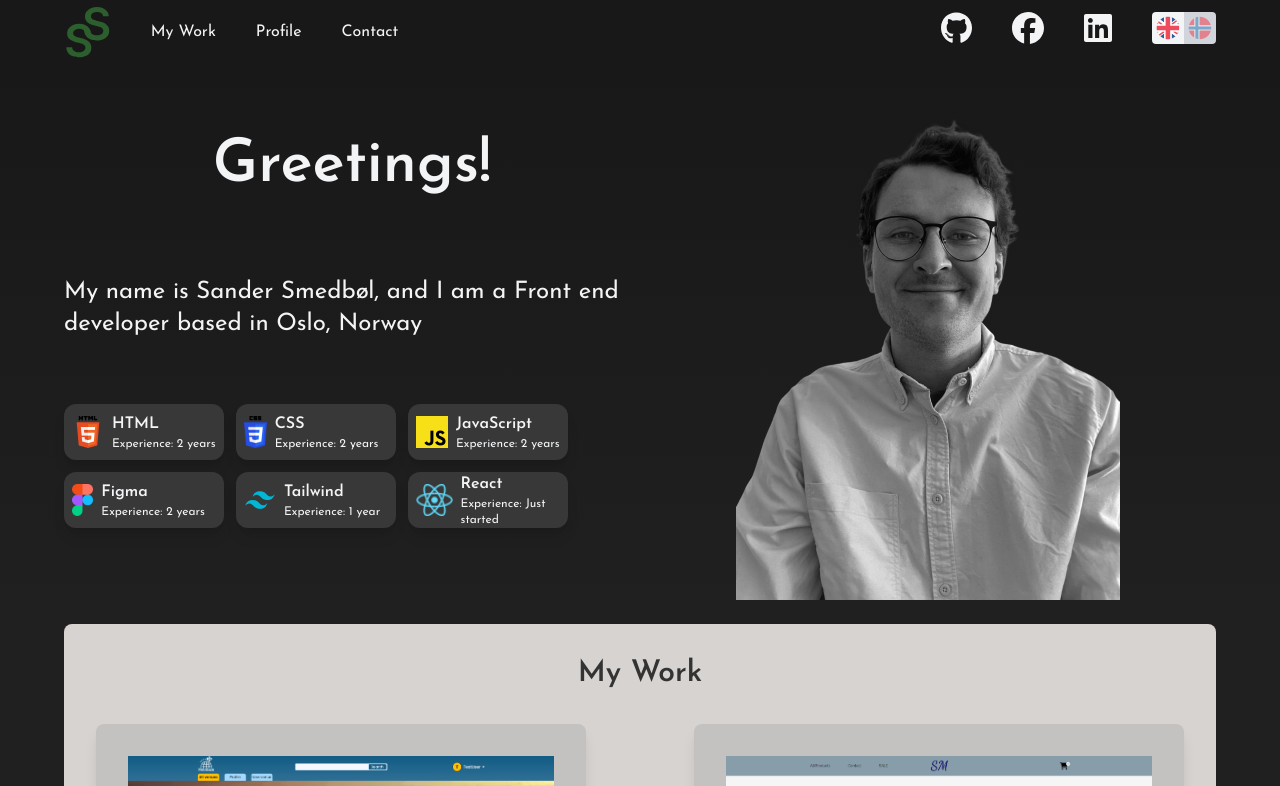
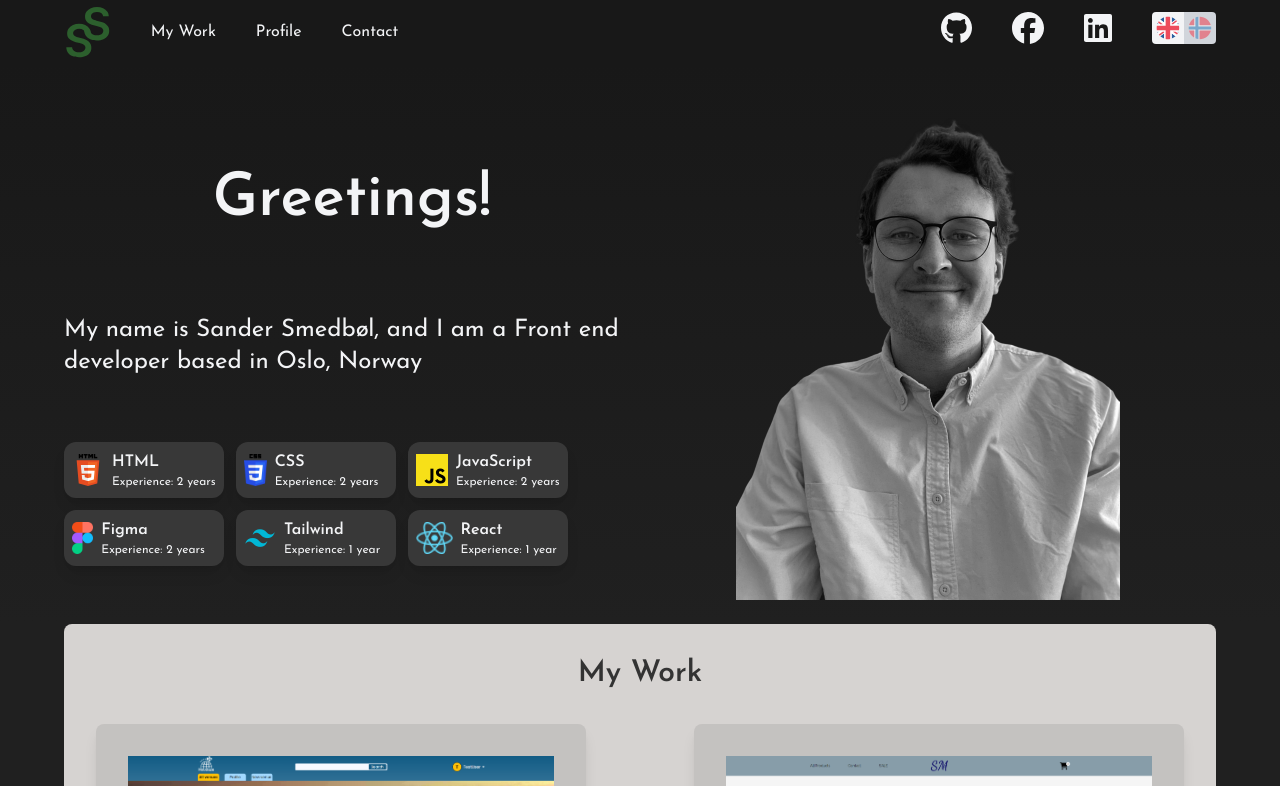
Before and after one commit to SanderSme/portfolio-react-tailwind, a React (Vite) app: page / in a window 1280 px wide. Shown: the top 786 px of the page. Built offline with nearby package versions, Linux system fonts and the light colour scheme.

Commit message:
New CV, Fix experience card and greetings

```diff
--- a/src/components/HeroBanner.jsx
+++ b/src/components/HeroBanner.jsx
@@ -10,7 +10,7 @@ import HeroBannerHeadingCarousel from './HeroBannerHeadingCarousel.jsx'
 import ProfilePic from '../../public/img/portfolio-profile-img.png'
 
 const HeroBanner = () => {
-    const strings = ["Hello!", "Greetings!", "Hei!"]
+    const strings = ["Hello!", "Greetings!", "Hei!", "Bonjour!", "Hola!"]
 
     function test(year) {
         var myDate = new Date().getFullYear()
@@ -25,7 +25,7 @@ const HeroBanner = () => {
 
     return (
         <div className=" max-w-6xl mx-auto w-11/12 flex flex-col-reverse lg:flex-row ">
-            <div className=" w-full text-gray-100 flex flex-col items-center ">
+            <div className=" w-full text-gray-100 flex flex-col items-center justify-center relative">
                 <h1 className="text-3xl md:text-5xl lg:text-6xl my-6 lg:my-12 font-semibold"><HeroBannerHeadingCarousel
                     strings={strings}/></h1>
                 <p className="md:text-2xl lg:mt-8"><span className='nor hidden'>Mitt navn er Sander Smedbøl, og jeg er en Front end utvikler bosatt i Oslo, Norge</span><span
@@ -37,7 +37,7 @@ const HeroBanner = () => {
                     <HeroBannerExperienceCard image={jsLogo} altText="js-logo" language="JavaScript" time={test(2021)}/>
                     <HeroBannerExperienceCard image={figmaLogo} altText="figma-logo" language="Figma" time={test(2021)}/>
                     <HeroBannerExperienceCard image={tailwindLogo} altText="tailwind-logo" language="Tailwind" time={test(2022)}/>
-                    <HeroBannerExperienceCard image={reactLogo} altText="react-logo" language="React" time={test(2023)}/>
+                    <HeroBannerExperienceCard image={reactLogo} altText="react-logo" language="React" time={test(2022)}/>
                 </div>
             </div>
             <div className="w-2/3 md:w-1/2 lg:w-full mx-auto h-fit flex justify-center">
--- a/src/components/HeroBannerHeadingCarousel.jsx
+++ b/src/components/HeroBannerHeadingCarousel.jsx
@@ -1,30 +1,60 @@
-import React, {useState, useEffect} from 'react';
+// import React, { useState, useEffect } from 'react';
+
+// function HeroBannerHeadingCarousel(props) {
+//   const [currentIndex, setCurrentIndex] = useState(0);
+//   const stringArray = props.strings;
+
+//   useEffect(() => {
+//     const intervalId = setInterval(() => {
+//       setCurrentIndex((currentIndex + 1) % stringArray.length);
+//     }, 5000);
+
+//     return () => clearInterval(intervalId);
+//   }, [currentIndex, stringArray]);
+
+//   return (
+//     <div className="string-display">
+//       {stringArray.map((text, index) => (
+//         <div
+//           key={index}
+//           className={`string-display-content ${
+//             index === currentIndex ? 'opacity-100' : 'opacity-0'
+//           } transition-opacity duration-1000 ease-in-out`}
+//         >
+//           {text}
+//         </div>
+//       ))}
+//     </div>
+//   );
+// }
+
+// export default HeroBannerHeadingCarousel;
+import React, { useState, useEffect } from 'react';
 
 function HeroBannerHeadingCarousel(props) {
   const [currentIndex, setCurrentIndex] = useState(0);
   const stringArray = props.strings;
-    const [opacity, setOpacity] = useState(1);
 
   useEffect(() => {
-        setOpacity(0);
-    }, [currentIndex]);
-
-    useEffect(() => {
-        setOpacity(1);
-    }, [currentIndex, stringArray]);
-    useEffect(() => {
     const intervalId = setInterval(() => {
-            setCurrentIndex(currentIndex => (currentIndex + 1) % stringArray.length);
+      setCurrentIndex((currentIndex + 1) % stringArray.length);
     }, 5000);
 
     return () => clearInterval(intervalId);
-    }, [stringArray.length]);
+  }, [currentIndex, stringArray]);
 
   return (
-        <div className="string-display">
-            <div className="string-display-content" style={{opacity}}>
-                {stringArray[currentIndex]}
+    <div className="string-display h-16">
+      {stringArray.map((text, index) => (
+        <div
+          key={index}
+          className={`string-display-content absolute left-1/2 translate-x-[-50%] ${
+            index === currentIndex ? 'opacity-100' : 'opacity-0'
+          } transition-opacity duration-1000 ease-in-out`}
+        >
+          {text}
         </div>
+      ))}
     </div>
   );
 }
--- a/src/components/Profile.jsx
+++ b/src/components/Profile.jsx
@@ -1,13 +1,13 @@
 import ProfilePic from '../../public/img/profile-pic-portfolio.jpg'
-import CV from '../../public/cv-link/CV_Sander_Smedbøl.pdf'
+import CV from '../../public/cv-link/Sander_Smedbøl_-_.pdf'
 
 const Profile = () => {
     return (
-      <section id="profile" className='h-fit bg-gradient-to-b from-[#2C5F2D] to-[#1d421d] max-w-6xl mx-auto w-11/12 p-8 rounded-lg mt-8'>
+      <section id="profile" className='h-fit bg-gradient-to-b from-[#2C5F2D] to-[#1d421d] max-w-6xl mx-auto w-11/12 p-4 rounded-lg mt-8'>
           <h2 className="text-gray-100 text-3xl font-semibold flex justify-center"><span className="nor hidden">Profil</span><span className="eng">Profile</span></h2>
           <div className="flex flex-col md:flex-row justify-between mt-4 md:mt-8">
             <div className="h-[150px] w-[200px] md:h-[285px] md:w-[285px] mx-auto mb-4 md:mb-0">
-            <img src={ProfilePic} alt="profile-picture" className='w-full h-full object-cover rounded-lg'/>
+              <img src={ProfilePic} alt="profile-picture" className='w-full h-full object-cover rounded-lg'/>
             </div>
             <div className="md:w-1/2 flex flex-col justify-between">
               <h3 className="text-gray-100 text-xl md:text-2xl text-center mb-4 md:mb-8">Sander Smedbøl</h3>
```
Also changed, not shown: 2 other files (tests, documents, lock files or other folders). Lines whose indentation alone changed are shown as unchanged.
